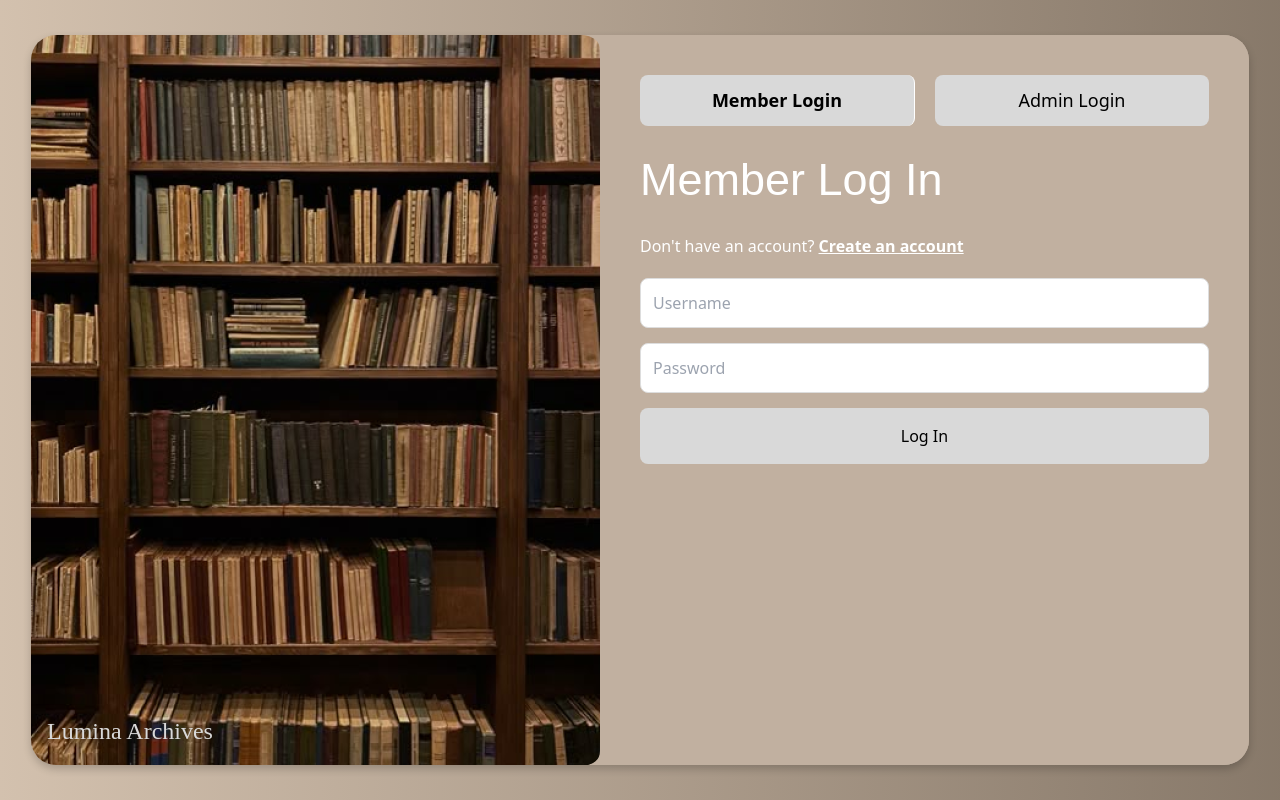
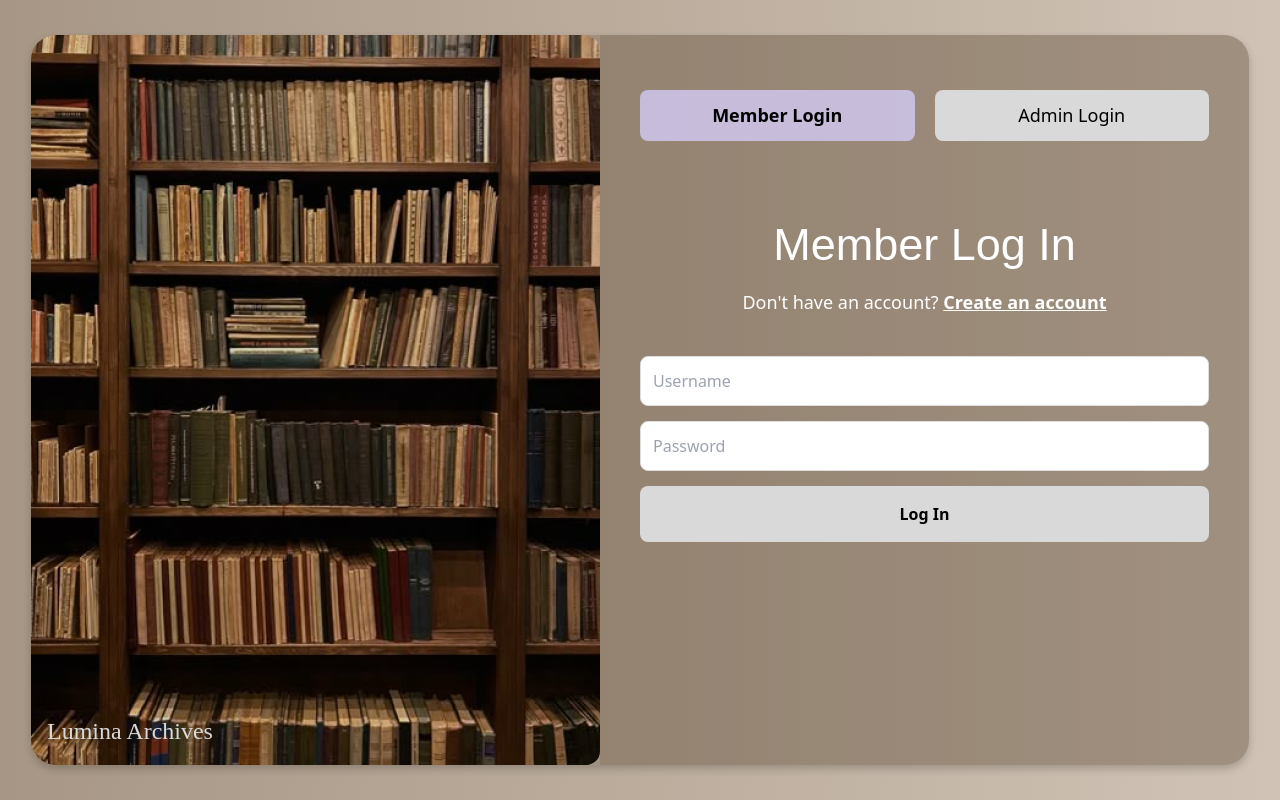
Before and after one commit to kelanwu17/COSC3380-Library-Database, a React (Create React App) app in the folder frontend/: page /Login in a window 1280 px wide. Built offline with nearby package versions, Linux system fonts and the light colour scheme.

Commit message:
added toggle

```diff
--- a/frontend/src/Pages/Login Page/loginPage.css
+++ b/frontend/src/Pages/Login Page/loginPage.css
@@ -6,7 +6,7 @@
     align-items: center;
     justify-content: center;
     min-height: 100vh;
-    background: linear-gradient(to right, #bb9f82a5, #3a22099b);
+    background: linear-gradient(to right, #816950b2, #87654163);
 }
 
 /* Wrapper styles */
@@ -17,7 +17,7 @@
     border-radius: 25px;
     box-shadow: 0 4px 8px rgba(0, 0, 0, 0.2);
     overflow: hidden;
-    background-color: #c1b0a0;
+    background-color: #65503c4b;
 }
 
 /* Image section styles */
@@ -43,17 +43,36 @@
     font-size: 24px;
 }
 
-.signup-link {
-    color: #ffffff;
-    margin-bottom: 20px;
-    margin-top: 10px;
-}
-
 /* Form section styles */
 .form-section {
     flex: 1;
     padding: 40px;
-    background-color: #c1b0a0;
+    background-color: #65503c34;
+}
+
+/* Toggle button styles */
+.login-toggle {
+    display: flex;
+    margin-bottom: 20px;
+    gap: 20px; /* Increased gap between toggle buttons */
+}
+
+.toggle-button {
+    flex: 1;
+    padding: 12px;
+    background-color: #D9D9D9;
+    color: #000000;
+    border: none;
+    cursor: pointer;
+    font-size: 18px;
+    transition: background-color 0.3s;
+    border-radius: 8px;
+    margin-top: 15px;
+}
+
+.toggle-button.active {
+    background-color: #d6cefac4;
+    font-weight: bold;
 }
 
 /* Title styles */
@@ -62,9 +81,19 @@
     font-weight: 500;
     font-size: 45px;
     color: #ffffff;
-    margin-bottom: 20px;
+    padding-top: 50px;
+    margin-bottom: 10px;
+    text-align: center;
 }
 
+/* Signup link styles */
+.signup-link {
+    color: #ffffff;
+    margin-bottom: 40px;
+    margin-top: 10px;
+    text-align: center;
+    font-size: 18px;
+}
 
 /* Anchor styles for Create an account link */
 .signup-anchor {
@@ -93,41 +122,10 @@
     border-radius: 8px;
     cursor: pointer;
     transition: background-color 0.3s;
+    font-weight: bold; /* Make text bold */
+
 }
 
 .login-button:hover {
-    background-color: #373b54;
+    background-color: #d6cefac4;
 }
-
-/* Toggle button styles */
-.login-toggle {
-    display: flex;
-    margin-bottom: 20px;
-    gap: 20px;
-}
-
-.toggle-button {
-    flex: 1;
-    padding: 12px;
-    background-color: #D9D9D9;
-    color: #000000;
-    border: none;
-    cursor: pointer;
-    font-size: 18px;
-    transition: background-color 0.3s;
-    border-radius: 8px;
-
-}
-
-.toggle-button:not(:last-child) {
-    border-right: 1px solid #ffffff;
-
-}
-
-.toggle-button.active {
-    background-color: #D9D9D9;
-    font-weight: bold;
-
-}
-
-/* Adjusted margin for the signup link */
--- a/frontend/src/Pages/Login Page/loginPage.jsx
+++ b/frontend/src/Pages/Login Page/loginPage.jsx
@@ -1,5 +1,6 @@
 import React, { useState } from 'react';
 import './loginPage.css'; // Import the CSS file
+
 
 function LoginPage() {
   const [loginType, setLoginType] = useState('member'); // State to manage login type
@@ -49,9 +50,7 @@ function LoginPage() {
             <input
               type="text"
               className="input-field"
-              placeholder={
-                loginType === 'member' ? 'Username' : 'Admin Username'
-              }
+              placeholder="Username"
               required
             />
             <input
@@ -60,14 +59,6 @@ function LoginPage() {
               placeholder="Password"
               required
             />
-            {loginType === 'admin' && (
-              <input
-                type="text"
-                className="input-field"
-                placeholder="Admin Code"
-                required
-              />
-            )}
             <button type="submit" className="login-button">
               Log In
             </button>
```
